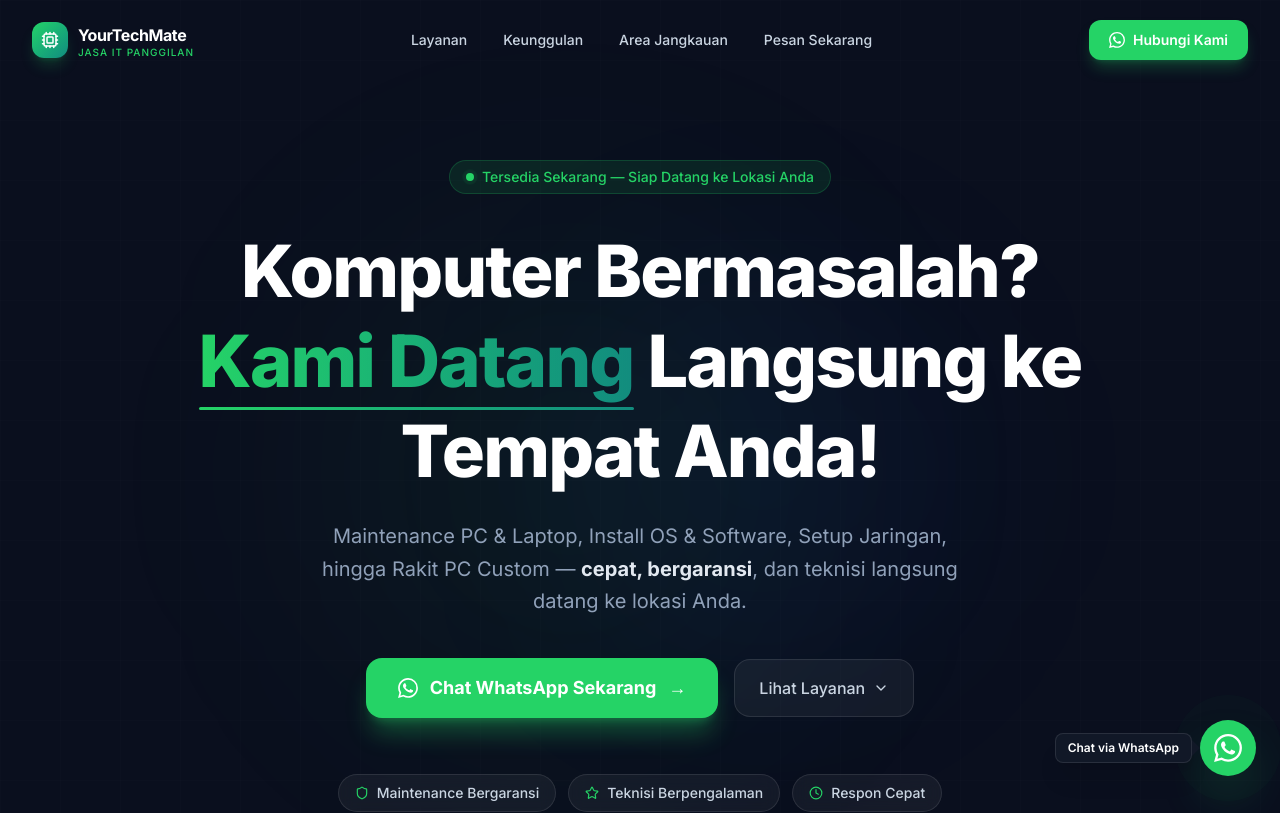
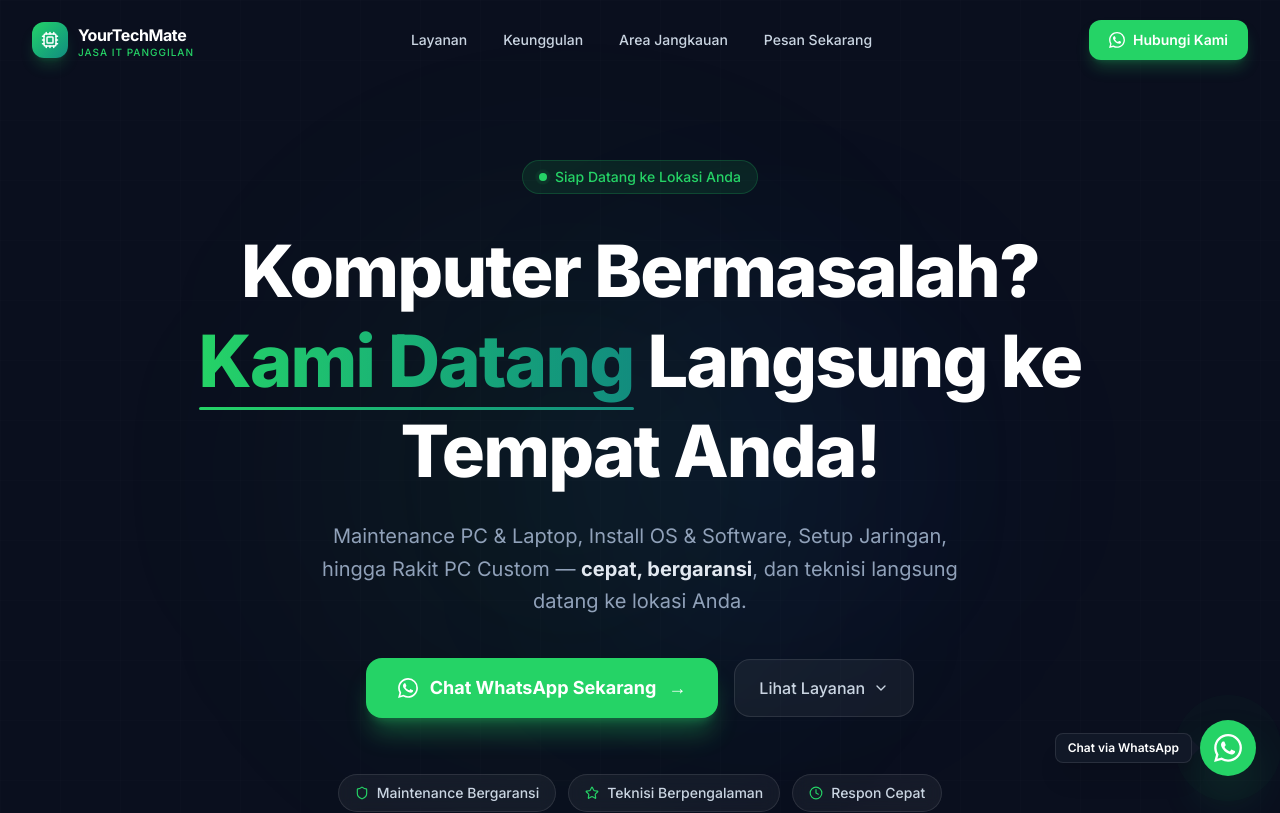
Before and after one commit to RenXTX/jasa-it, a Next.js app: page / in a window 1280 px wide. Shown: the top 813 px of the page. Built offline with nearby package versions, Linux system fonts and the light colour scheme.

Commit message:
chore: update hero badge text to 'Siap Datang ke Lokasi Anda'

```diff
--- a/components/HeroSection.tsx
+++ b/components/HeroSection.tsx
@@ -61,7 +61,7 @@ export default function HeroSection() {
             <span className="animate-ping absolute inline-flex h-full w-full rounded-full bg-[#25D366] opacity-75" />
             <span className="relative inline-flex rounded-full h-2 w-2 bg-[#25D366]" />
           </span>
-          Tersedia Sekarang — Siap Datang ke Lokasi Anda
+          Siap Datang ke Lokasi Anda
         </motion.div>
 
         {/* Main headline */}
```
